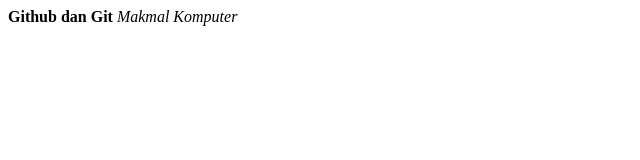
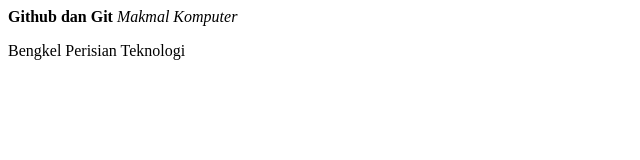
Before and after one commit to ZeoNasA/ujianscm, a plain HTML site: page amali.html in a window 1280 px wide. Shown: the whole page, without its empty margins (0-640 px from the left). Drawn offline with Linux system fonts and the light colour scheme.

```diff
--- a/amali.html
+++ b/amali.html
@@ -9,5 +9,6 @@
 <body>
     <b>Github dan Git</b>
     <i>Makmal Komputer</i>
+    <p>Bengkel Perisian Teknologi</p>
 </body>
 </html>
```
